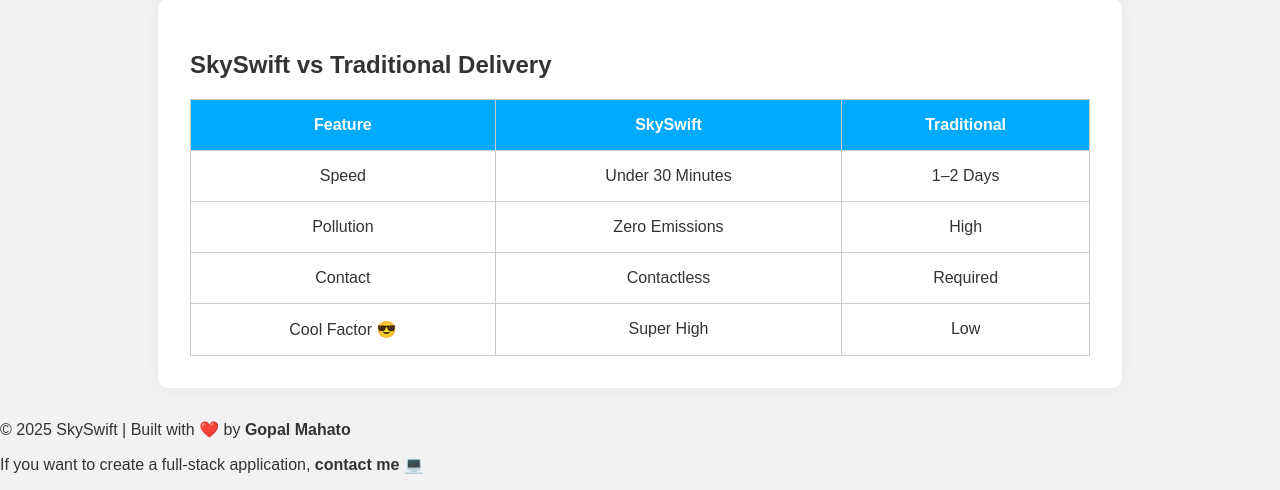
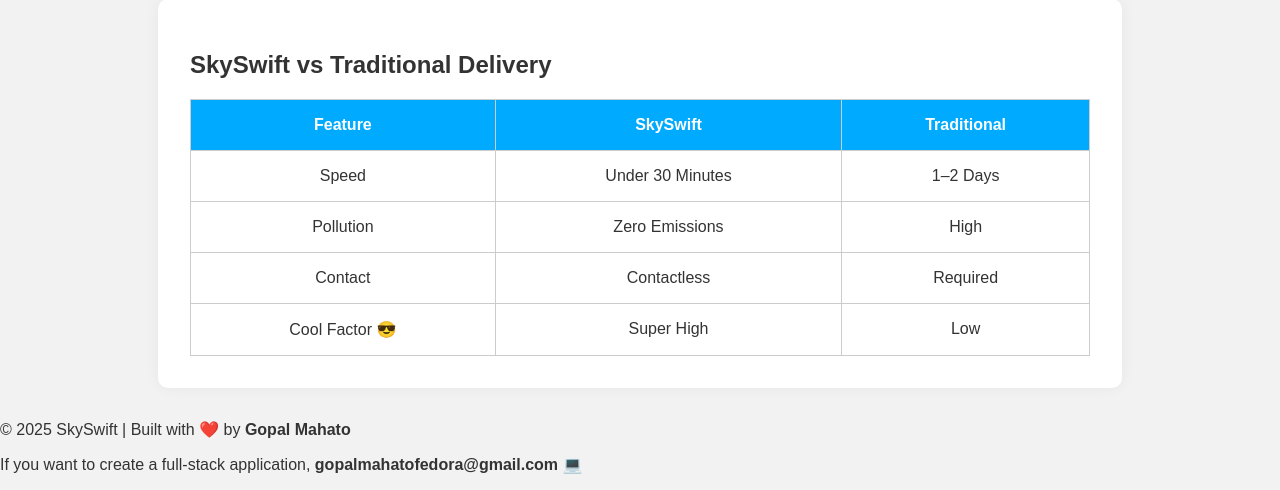
Before and after one commit to GopalMahato2026/college_project, a Flask app: page /about in a window 1280 px wide. Shown: the part 674-1164 px from the top of the page. Run offline with Flask 3, Linux system fonts and the light colour scheme.

Commit message:
Update about.html

```diff
--- a/templates/about.html
+++ b/templates/about.html
@@ -65,7 +65,7 @@
   </section>
   <footer class="site-footer">
     <p>&copy; 2025 SkySwift | Built with ❤️ by <strong>Gopal Mahato</strong></p>
-    <p>If you want to create a full-stack application, <strong>contact me</strong> 💻</p>
+    <p>If you want to create a full-stack application, <strong>gopalmahatofedora@gmail.com</strong> 💻</p>
   </footer>
 </body>
 </html>
```
